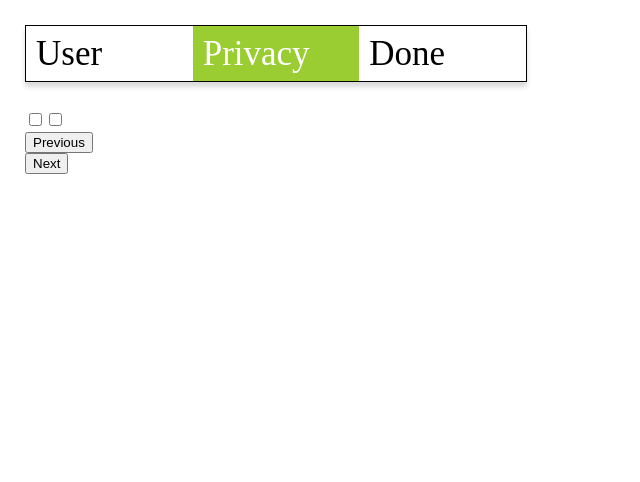
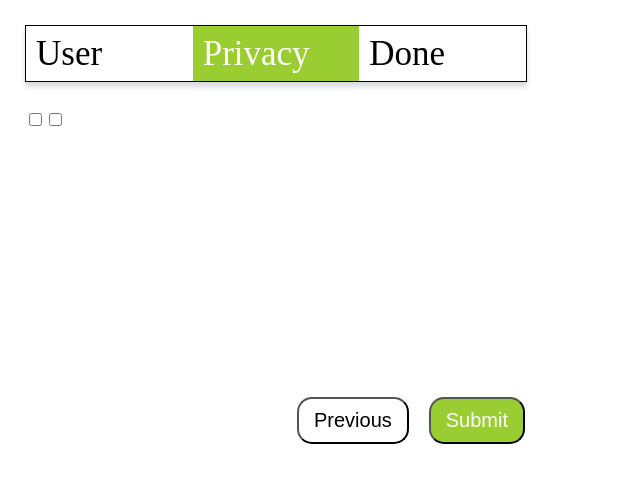
Before and after one commit to floroz/multi-step-form-trayio, a React (Create React App) app: page / in a window 1280 px wide. Both pictures are taken after a click on the button "Next". Shown: the top 482 px of the page, without its empty margins (0-640 px from the left). Built offline with nearby package versions, Linux system fonts and the light colour scheme.

Commit message:
buttongroup creation

```diff
--- a/src/components/Button/Button.module.scss
+++ b/src/components/Button/Button.module.scss
@@ -0,0 +1,13 @@
+.button {
+  padding: 1rem 1.5rem;
+  font-size: 2rem;
+  background-color: transparent;
+  border-radius: 15px;
+  outline: none;
+  cursor: pointer;
+}
+
+.primary {
+  background-color: yellowgreen;
+  color: white;
+}
--- a/src/components/Button/Button.tsx
+++ b/src/components/Button/Button.tsx
@@ -1,9 +1,25 @@
-import React from "react";
+import React, { ReactNode } from "react";
+import styles from "./Button.module.scss";
 
-interface Props {}
+interface Props {
+  children: ReactNode | string;
+  primary?: boolean;
+  onClick?: () => void;
+  type?: "submit" | "reset";
+  ariaLabel?: string;
+}
 
 const Button = (props: Props) => {
-  return <div></div>;
+  return (
+    <button
+      className={`${styles.button} ${props.primary && styles.primary}`}
+      onClick={props.onClick}
+      type={props.type || "button"}
+      aria-label={props.ariaLabel}
+    >
+      {props.children}
+    </button>
+  );
 };
 
 export default Button;
--- a/src/components/Done/Done.module.scss
+++ b/src/components/Done/Done.module.scss
@@ -0,0 +1,3 @@
+.done {
+  height: 30rem;
+}
--- a/src/components/Done/Done.tsx
+++ b/src/components/Done/Done.tsx
@@ -1,9 +1,9 @@
 import React from "react";
-
+import styles from "./Done.module.scss";
 interface Props {}
 
 const Done = (props: Props) => {
-  return <div>Done</div>;
+  return <div className={styles.done}>Done</div>;
 };
 
 export default Done;
--- a/src/components/Form/Form.module.scss
+++ b/src/components/Form/Form.module.scss
@@ -25,7 +25,26 @@
   }
 }
 
+.form {
+  width: 100%;
+  display: flex;
+  flex-flow: column nowrap;
+  justify-items: center;
+  align-items: flex-start;
+}
+
 .selectedStep {
   background-color: yellowgreen;
   color: white;
 }
+
+.buttonGroup {
+  width: 100%;
+  display: flex;
+  flex-direction: row;
+  justify-content: flex-end;
+
+  & > :nth-child(1) {
+    margin-right: 2rem;
+  }
+}
--- a/src/components/Form/Form.tsx
+++ b/src/components/Form/Form.tsx
@@ -2,11 +2,19 @@ import React from "react";
 import UserForm from "../UserForm/UserForm";
 import PrivacyForm from "../PrivacyForm/PrivacyForm";
 import Done from "../Done/Done";
+import Button from "../Button/Button";
 import useFormState from "./useFormState";
 import styles from "./Form.module.scss";
 
 const Form = () => {
-  const { formState, onChangeHandler, prevStep, nextStep } = useFormState();
+  const {
+    formState,
+    onChangeHandler,
+    prevStep,
+    nextStep,
+    clearForm,
+    onSubmitForm,
+  } = useFormState();
   const { step } = formState;
 
   const renderStep = () => {
@@ -31,6 +39,33 @@ const Form = () => {
     }
   };
 
+  const renderButtonGroup = () => {
+    switch (step) {
+      case 0:
+        return (
+          <>
+            <Button onClick={prevStep}>Previous</Button>
+            <Button onClick={nextStep} primary>
+              Next
+            </Button>
+          </>
+        );
+      case 1:
+        return (
+          <>
+            <Button onClick={prevStep}>Previous</Button>
+            <Button onClick={nextStep} primary type="submit">
+              Submit
+            </Button>
+          </>
+        );
+      case 2:
+        return <Button onClick={clearForm}>Reset</Button>;
+      default:
+        return;
+    }
+  };
+
   return (
     <main className={styles.main}>
       <header className={styles.header}>
@@ -44,9 +79,10 @@ const Form = () => {
           <span>Done</span>
         </div>
       </header>
-      {renderStep()}
-      <button onClick={prevStep}>Previous</button>
-      <button onClick={nextStep}>Next</button>
+      <form onSubmit={onSubmitForm} className={styles.form}>
+        {renderStep()}
+      </form>
+      <div className={styles.buttonGroup}>{renderButtonGroup()}</div>
     </main>
   );
 };
--- a/src/components/Form/useFormState.ts
+++ b/src/components/Form/useFormState.ts
@@ -101,6 +101,19 @@ const useFormState = () => {
     });
   };
 
+  const onSubmitForm = (event: SyntheticEvent<HTMLFormElement>): void => {
+    event.preventDefault();
+
+    // validation
+
+    console.log(`
+      Form Submitted:
+      First Name: ${formState.firstName}
+      Role: ${formState.role}
+      Email: ${formState.email}
+    `);
+  };
+
   const clearForm = (): void => dispatch({ type: CLEAR_FORM });
 
   return {
@@ -108,6 +121,7 @@ const useFormState = () => {
     nextStep,
     prevStep,
     onChangeHandler,
+    onSubmitForm,
     clearForm,
   };
 };
--- a/src/components/PrivacyForm/PrivacyForm.module.scss
+++ b/src/components/PrivacyForm/PrivacyForm.module.scss
@@ -0,0 +1,3 @@
+.privacyForm {
+  height: 30rem;
+}
--- a/src/components/PrivacyForm/PrivacyForm.tsx
+++ b/src/components/PrivacyForm/PrivacyForm.tsx
@@ -1,5 +1,6 @@
 import React, { SyntheticEvent } from "react";
 import useFormState, { IFormState } from "../Form/useFormState";
+import styles from "./PrivacyForm.module.scss";
 interface Props {
   onChangeHandler: (event: SyntheticEvent<HTMLInputElement>) => void;
   formState: IFormState;
@@ -9,7 +10,7 @@ const PrivacyForm = (props: Props) => {
   const { formState, onChangeHandler } = useFormState();
   const { receiveUpdate, receiveCommunication } = formState;
   return (
-    <div>
+    <div className={styles.privacyForm}>
       <label htmlFor="receiveUpdate">
         <input
           type="checkbox"
```
